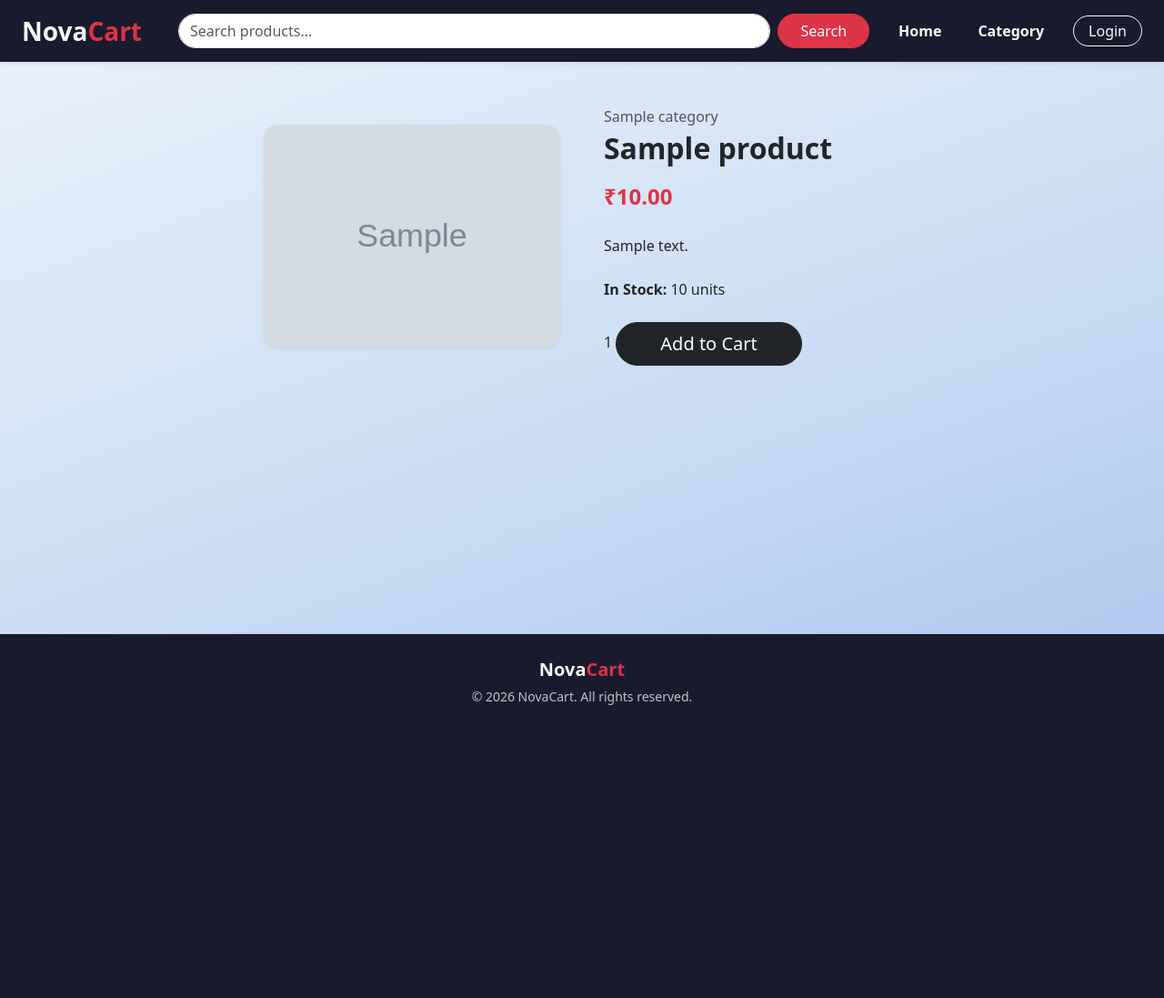
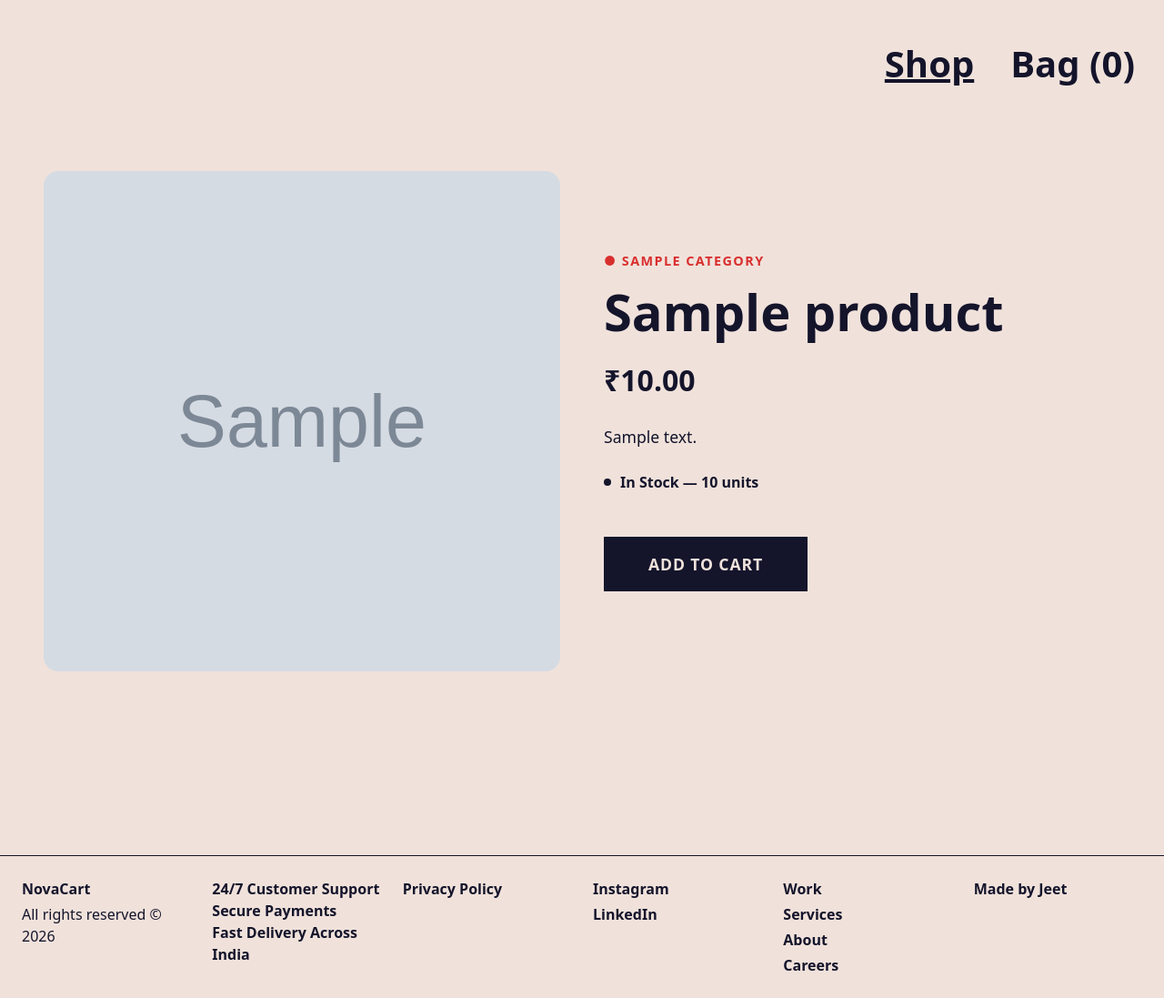
Before and after one commit to thakarejeet07-cell/NovaCart, a Django app: page /product/1/ in a window 1280 px wide. Shown: the whole page at 91% size. Before the commit the page ends 775 px from the top, so only its background shows below. Run offline with Django 5.2, Linux system fonts and the light colour scheme; tables that the repository leaves empty hold one stand-in row (values such as "Sample post"); grey boxes marked "Sample" are stand-in pictures.

Commit message:
Home Page and product details page design update

```diff
--- a/templates/layout.html
+++ b/templates/layout.html
@@ -10,33 +10,23 @@
 </head>
 <body class="d-flex flex-column min-vh-100" style="background: linear-gradient(160deg, #eaf2fb 0%, #cfe0f5 50%, #a9c6ec 100%);">
 
-<nav class="navbar navbar-expand-lg shadow-sm" style="background-color: #1a1a2e;">
-    <div class="container-fluid d-flex align-items-center px-4">
-
-      <a class="navbar-brand text-light fw-bold fs-3 flex-shrink-0" href="#">Nova<span class="text-danger">Cart</span></a>
+<nav class="navbar navbar-expand-lg" style="background-color: #f0e2db;">
+    <div class="container-fluid d-flex align-items-center justify-content-end px-4 py-4">
 
       <button class="navbar-toggler" type="button" data-bs-toggle="collapse" data-bs-target="#navbarNav" aria-controls="navbarNav" aria-expanded="false" aria-label="Toggle navigation">
         <span class="navbar-toggler-icon"></span>
       </button>
 
-      <div class="collapse navbar-collapse d-flex" id="navbarNav">
-        <form class="d-flex flex-grow-1 mx-4" role="search">
-          <input class="form-control me-2 rounded-pill" type="search" placeholder="Search products..." aria-label="Search">
-          <button class="btn btn-danger rounded-pill px-4" type="submit">Search</button>
-        </form>
-      </div>
-
-      <ul class="navbar-nav flex-row flex-shrink-0 align-items-center">
+      <div class="collapse navbar-collapse flex-grow-0" id="navbarNav">
+        <ul class="navbar-nav flex-row align-items-center gap-4">
           <li class="nav-item">
-          <a class="nav-link text-light fw-semibold active" aria-current="page" href="{% url 'home' %}">Home</a>
+            <a class="nav-link fw-bold fs-1" style="color: #14142b; text-decoration: underline;" href="{% url 'home' %}">Shop</a>
           </li>
           <li class="nav-item">
-          <a class="nav-link text-light fw-semibold ms-4" href="#">Category</a>
-        </li>
-        <li class="nav-item">
-          <a class="btn btn-outline-light rounded-pill px-3 py-1 ms-4" href="#">Login</a>
+            <a class="nav-link fw-bold fs-1" style="color: #14142b;" href="#">Bag (0)</a>
           </li>
         </ul>
+      </div>
 
     </div>
 </nav>
@@ -47,10 +37,42 @@
     {% endblock %}
    </main>
 
-    <footer class="text-light text-center py-4 mt-5" style="background-color: #1a1a2e;">
+<footer style="background-color: #f0e2db; border-top: 1px solid #14142b;">
     {% block footer %}
-            <p class="mb-1 fw-semibold fs-5">Nova<span class="text-danger">Cart</span></p>
-            <p class="mb-0 opacity-75 small">© 2026 NovaCart. All rights reserved.</p>
+    <div class="container-fluid px-4 py-4">
+        <div class="row">
+
+            <div class="col">
+                <p class="fw-bold mb-1" style="color: #14142b;">NovaCart</p>
+                <p class="mb-0" style="color: #14142b;">All rights reserved © 2026</p>
+            </div>
+
+            <div class="col">
+                <p class="fw-semibold mb-0" style="color: #14142b;">24/7 Customer Support</p>
+                <p class="fw-semibold mb-0" style="color: #14142b;">Secure Payments</p>
+                <p class="fw-semibold mb-0" style="color: #14142b;">Fast Delivery Across India</p>
+            </div>
+
+            <div class="col">
+                <a href="#" class="fw-semibold text-decoration-none" style="color: #14142b;">Privacy Policy</a>
+            </div>
+
+            <div class="col">
+                <p class="fw-semibold mb-1"><a href="#" class="text-decoration-none" style="color: #14142b;">Instagram</a></p>
+                <p class="fw-semibold mb-1"><a href="#" class="text-decoration-none" style="color: #14142b;">LinkedIn</a></p>
+            </div>
+
+            <div class="col">
+                <p class="fw-semibold mb-1"><a href="#" class="text-decoration-none" style="color: #14142b;">Work</a></p>
+                <p class="fw-semibold mb-1"><a href="#" class="text-decoration-none" style="color: #14142b;">Services</a></p>
+                <p class="fw-semibold mb-1"><a href="#" class="text-decoration-none" style="color: #14142b;">About</a></p>
+                <p class="fw-semibold mb-0"><a href="#" class="text-decoration-none" style="color: #14142b;">Careers</a></p>
+            </div>
+            <div class="col">
+                <p class="fw-semibold mb-1"><class="text-decoration-none" style="color: #14142b;">Made by Jeet</p>
+            </div>
+        </div>
+    </div>
     {% endblock %}
 </footer>
 
--- a/templates/web/product_detail.html
+++ b/templates/web/product_detail.html
@@ -3,25 +3,48 @@
 {% block title %}{{ products.name }} - NovaCart{% endblock title %}
 
 {% block content %}
-<div class="container flex-grow-1 d-flex align-items-center justify-content-center py-5">
+<div class="container-fluid flex-grow-1 py-5 px-5" style="background-color: #f0e2db; min-height: 100vh;">
     <div class="row g-5 align-items-center">
+
     <div class="col-md-6">
         {% if products.image %}
-                <img src="{{ products.image.url }}" class="img-fluid rounded-4 shadow-sm" alt="{{ products.name }}">
+            <img src="{{ products.image.url }}" class="w-100 rounded-4" style="height: 550px; object-fit: cover;" alt="{{ products.name }}">
         {% else %}
-                <div class="bg-secondary bg-opacity-25 rounded-4 d-flex align-items-center justify-content-center" style="height: 350px;">
+            <div class="d-flex align-items-center justify-content-center rounded-4 bg-secondary bg-opacity-25" style="height: 550px;">
                 <span class="text-muted">No image available</span>
             </div>
         {% endif %}
     </div>
+
         <div class="col-md-6">
-            <p class="text-muted mb-1">{{ products.category }}</p>
-            <h2 class="fw-bold mb-3">{{ products.name }}</h2>
-            <p class="fs-4 fw-semibold text-danger mb-4">₹{{ products.price }}</p>
-            <p class="mb-4">{{ products.description }}</p>
-            <p class="mb-4"><strong>In Stock:</strong> {{ products.stock }} units</p>1
-            <button class="btn btn-dark btn-lg rounded-pill px-5">Add to Cart</button>
+            <p class="fw-bold mb-3" style="color: #d92e2e; letter-spacing: 0.1em; font-size: 0.9rem;">
+                ● {{ products.category|upper }}
+            </p>
+
+            <h1 class="fw-bold mb-4" style="color: #14142b; font-size: 3.5rem; line-height: 1;">
+                {{ products.name }}
+            </h1>
+
+            <p class="fw-bold mb-4" style="color: #14142b; font-size: 2rem;">
+                ₹{{ products.price }}
+            </p>
+
+            <p class="mb-4" style="color: #14142b; font-size: 1.1rem; max-width: 460px; line-height: 1.6;">
+                {{ products.description }}
+            </p>
+
+            <div class="d-flex align-items-center mb-5" style="gap: 10px;">
+                <span style="width: 8px; height: 8px; background-color: #14142b; border-radius: 50%; display: inline-block;"></span>
+                <p class="mb-0 fw-semibold" style="color: #14142b;">
+                    In Stock — {{ products.stock }} units
+                </p>
             </div>
+
+            <button class="btn fw-bold px-5 py-3" style="background-color: #14142b; color: #f0e2db; border-radius: 0; font-size: 1.1rem; letter-spacing: 0.05em;">
+                ADD TO CART
+            </button>
+        </div>
+
     </div>
 </div>
 {% endblock %}
```
Also changed, not shown: templates/web/index.html (+67 -19 lines). Lines whose indentation alone changed are shown as unchanged.
